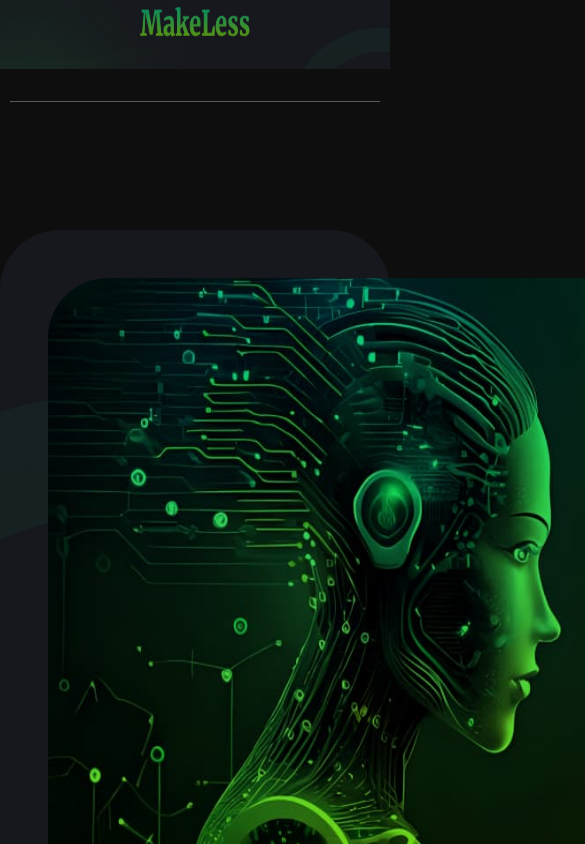
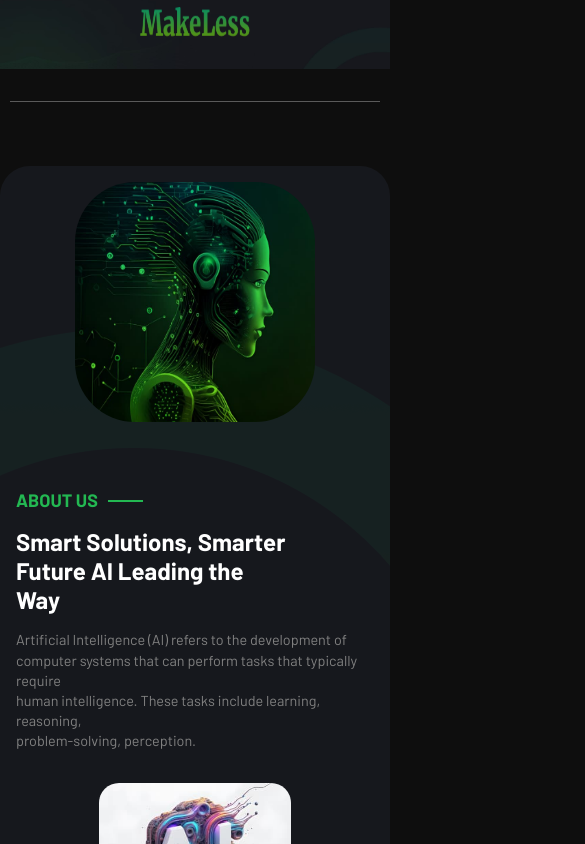
Before and after one commit to MaryamJami1/technology-website-next.js, a Next.js app: page / in a window 390 px wide. Shown: the part 3013-3857 px from the top of the page, 585 px wide, since content can reach past the window. Built offline with nearby package versions, Linux system fonts and the light colour scheme.

Commit message:
responsive

```diff
--- a/components/About/About.tsx
+++ b/components/About/About.tsx
@@ -4,7 +4,6 @@ import Image from 'next/image'
 
 export default function hero() {
     return (
-        <header>
         <div className={styles.bg}>
             <div className={styles.img_div}>
                 <Image
@@ -34,6 +33,6 @@ export default function hero() {
             </div>
 
         </div>
-        </header>
+
     )
 }
--- a/components/About/about.module.css
+++ b/components/About/about.module.css
@@ -1,36 +1,34 @@
-.bg{
-background-image:url('../../public/about/about_bg_9_1.png') ;
+/* Original Styling */
+
+.bg {
+  background-image: url('../../public/about/about_bg_9_1.png');
   height: 50rem;
   width: 100%;
   border-radius: 60px;
   display: flex;
   margin-top: 8rem;
-
 }
 
-.img_div{
+.img_div {
   padding: 3rem;
 }
-.img{
+.img {
   border-radius: 60px;
 }
 
-.text{
-    padding:3.6rem 2rem;
+.text {
+  padding: 3.6rem 2rem;
 }
-
-
 
 .linebefore {
   position: relative;
   display: inline-block;
   font-size: 18px;
   color: #23b852;
-    text-transform:uppercase;
+  text-transform: uppercase;
   font-weight: 600;
   line-height: 3;
 }
-
 
 .linebefore::after {
   content: "";
@@ -38,15 +36,11 @@ background-image:url('../../public/about/about_bg_9_1.png') ;
   top: 50%;
   width: 35px;
   height: 2px;
-    background-color: #23b852;;
-  }
-
-  .linebefore::after {
+  background-color: #23b852;
   right: -45px;
 }
 
-
-  .text h3{
+.text h3 {
   color: #fff;
   font-size: 2.5rem;
 }
@@ -55,14 +49,14 @@ background-image:url('../../public/about/about_bg_9_1.png') ;
   color: gray;
   line-height: 1.5;
   padding-top: 1rem;
+}
 
-  }
-  .aiMain{
+.aiMain {
   display: flex;
   margin-top: 3.5rem;
 }
 
-  .ai{
+.ai {
   background-image: url('../../public/about/about_9_2.jpg');
   height: 15rem;
   width: 15rem;
@@ -71,32 +65,132 @@ padding-top: 1rem;
   border-radius: 20px;
 }
 
-  .two{
-    padding-left: 1rem ;
+.two {
+  padding-left: 1rem;
+}
 
-  }
-  .two p{
+.two p {
   color: #fff;
 }
 
-  .child_1{
-    background: linear-gradient(to bottom,#025220, #4eaa19);
-   width: 12rem;
-   height: 10rem;
-   text-align: center;
-   padding: 50px 0;
-   margin-bottom: 0.5rem;
-   border-top-left-radius: 50%;
-   border-top-right-radius: 10%;
-   border-bottom-right-radius: 10%;
-  }
-  .child_2{
-    background: linear-gradient(to bottom,#025220, #4eaa19);
+.child_1, .child_2 {
+  background: linear-gradient(to bottom, #025220, #4eaa19);
   width: 12rem;
   height: 10rem;
   text-align: center;
   padding: 35px 0;
-    border-bottom-left-radius: 50%;
+  margin-bottom: 0.5rem;
   border-top-right-radius: 10%;
   border-bottom-right-radius: 10%;
 }
+
+.child_1 {
+  border-top-left-radius: 50%;
+}
+
+.child_2 {
+  border-bottom-left-radius: 50%;
+}
+
+/* Responsive Styling */
+@media (max-width: 1020px) {
+  .bg {
+    flex-direction: column;
+    align-items: center;
+    height: auto;
+    margin-top: 4rem;
+  }
+  .img_div {
+      padding: 2rem;
+  }
+  .text h3 {
+      font-size: 2.3rem;
+  }
+  .para {
+      font-size: 1.1rem;
+  }
+  .img {
+    height: 30rem;
+    width: 40rem;
+  }
+  .aiMain {
+      flex-direction: row;
+      gap: 1rem;
+  }
+  .child_1, .child_2 {
+      width: 10.5rem;
+      height: 8.5rem;
+      padding: 30px 0;
+  }
+}
+
+
+/* For screens up to 750px */
+@media (max-width: 750px) {
+  .bg {
+      flex-direction: column;
+      align-items: center;
+      height: auto;
+      margin-top: 4rem;
+  }
+  .img_div {
+      padding: 1.5rem;
+  }
+  .text {
+      padding: 2rem 1rem;
+  }
+  .text h3 {
+      font-size: 2rem;
+  }
+
+  .img {
+    height: 20rem;
+    width: 28rem;
+  }
+  .aiMain {
+      flex-direction: column;
+      align-items: center;
+      margin-top: 2rem;
+  }
+
+  .two {
+      padding-left: 0;
+  }
+  .child_1, .child_2 {
+      width: 14rem;
+      height: 8rem;
+      padding: 25px 0;
+      margin-top: 2rem;
+  }
+}
+
+/* For screens up to 450px */
+@media (max-width: 450px) {
+  .bg {
+      border-radius: 30px;
+  }
+  .img_div {
+      padding: 1rem;
+  }
+  .text h3 {
+      font-size: 1.5rem;
+  }
+  .img {
+    height: 15rem;
+    width: 15rem;
+  }
+  .para {
+      font-size: 0.9rem;
+      line-height: 1.4;
+  }
+  .ai {
+      height: 10rem;
+      width: 12rem;
+      padding-bottom: 2rem;
+  }
+  .child_1, .child_2 {
+      width: 12rem;
+      height: 7rem;
+      padding: 20px 0;
+  }
+}
--- a/components/Experiences/experience.module.css
+++ b/components/Experiences/experience.module.css
@@ -239,9 +239,13 @@
   .shape h2 {
       font-size: 1.8rem;
   }
+  .box1 {
+    width: 100%;
+    margin: 1rem 0;
+}
   .img{
     height: 22rem;
-    width: 19rem;
+    width: 16rem;
 
   }
   .para {
```
Lines whose indentation alone changed are shown as unchanged.
